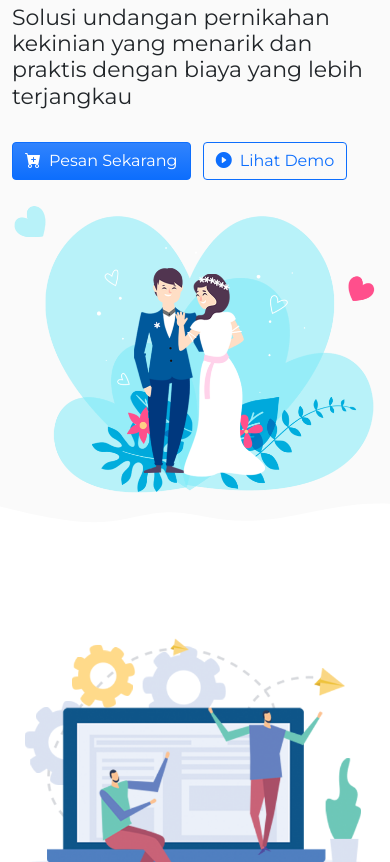
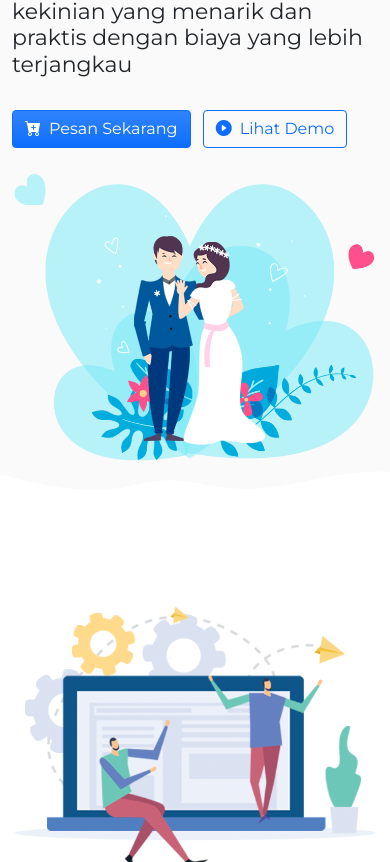
Before and after one commit to fiqri22/cepathalal.com, a plain HTML site: page index.html in a window 390 px wide. Shown: the part 373-1235 px from the top of the page. Drawn offline with nearby package versions, Linux system fonts and the light colour scheme; a web font is replaced by a local one.

Commit message:
Update style.css

```diff
--- a/assets/css/style.css
+++ b/assets/css/style.css
@@ -130,7 +130,7 @@ h2 {
 
 @media (max-width: 425px) {
   .jumbotron {
-    padding-top: 10rem;
+    padding-top: 8rem;
   }
 }
 /*  Jumbotron End */
```
